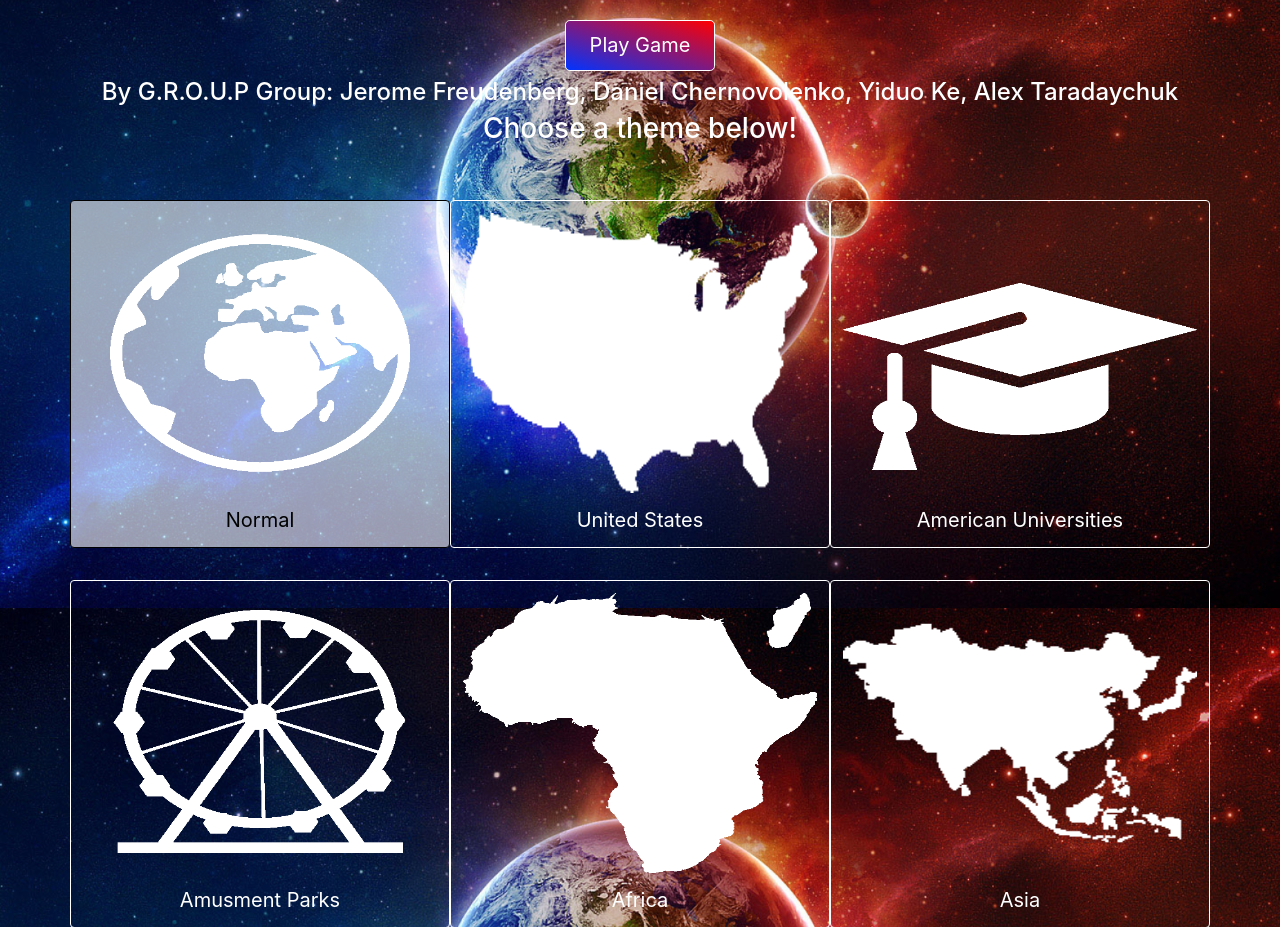
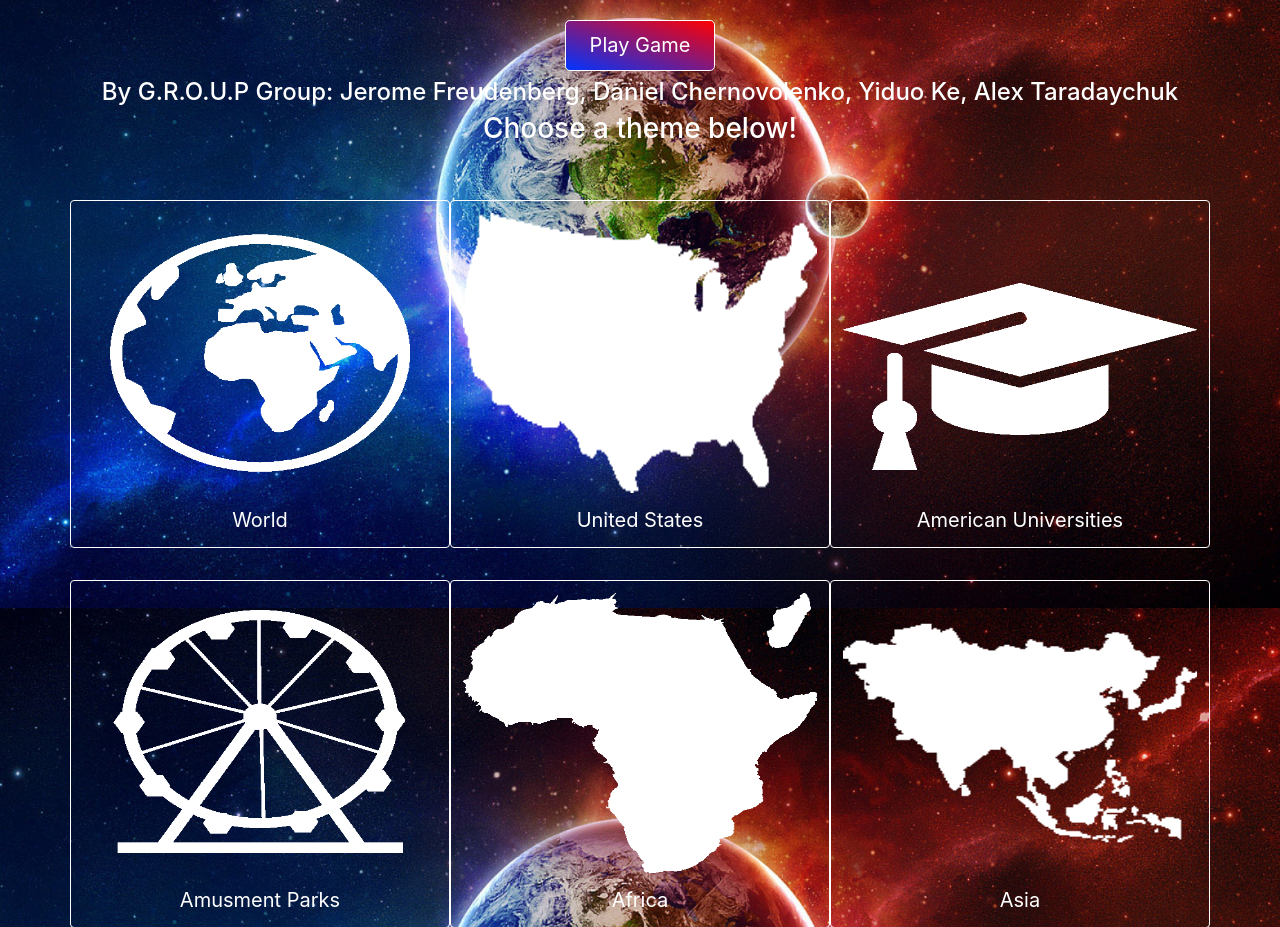
Before and after one commit to dchernovolenko/GroupGroup, a Flask app: page / in a window 1280 px wide. Shown: the part 192-1119 px from the top of the page. Run offline with Flask 2, Linux system fonts and the light colour scheme; some libraries are stand-ins or nearby versions.

Commit message:
normal icon not autoselected when you first go in

```diff
--- a/static/home.js
+++ b/static/home.js
@@ -1,3 +1,5 @@
+$("#dummy").hide();
+
 var normal_button = document.getElementById("normal");
 var us_button = document.getElementById("theme-1-button-us");
 var uni_button = document.getElementById("theme-2-button-uni");
--- a/templates/home.html
+++ b/templates/home.html
@@ -1,4 +1,3 @@
-
 {% extends "loginbase.html" %}
 {% block content1 %}
 <div class="inner cover">
@@ -17,10 +16,10 @@
 	<div class="container">
 
 	  <div class="row">
-			<div class="card active" id = "normal">
-					<img src='../static/images/world.png' alt="Card image cap">
-			  <p class="card-text">Normal</p>
-			</div>
+		<div class="card" id = "normal">
+			<img src='../static/images/world.png' alt="Card image cap">
+			<p class="card-text">World</p>
+		</div>
 		<div class="card" id = "theme-1-button-us">
 		  <img src='../static/images/us.png' alt="Card image cap">
 		  <p class="card-text" href="/game">United States</p>
@@ -61,7 +60,12 @@
 				<img src='../static/images/sa.png' alt="Card image cap">
 			<p class="card-text"> South America </p>
 		</div>
+		<div class="card active" id = "dummy">
+		</div>
 	</div>
-	</div>
+</div>
+<!-- <script>
+	$("#dummy").hide();
+</script> -->
 <script src = "../static/home.js"></script>
 {% endblock %}
```
Also changed, not shown: static/images/sa.png (renamed from static/images/SA.png).
